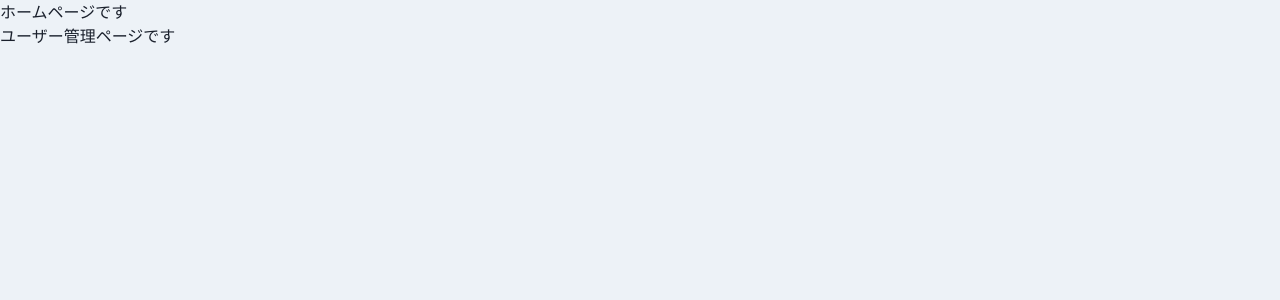
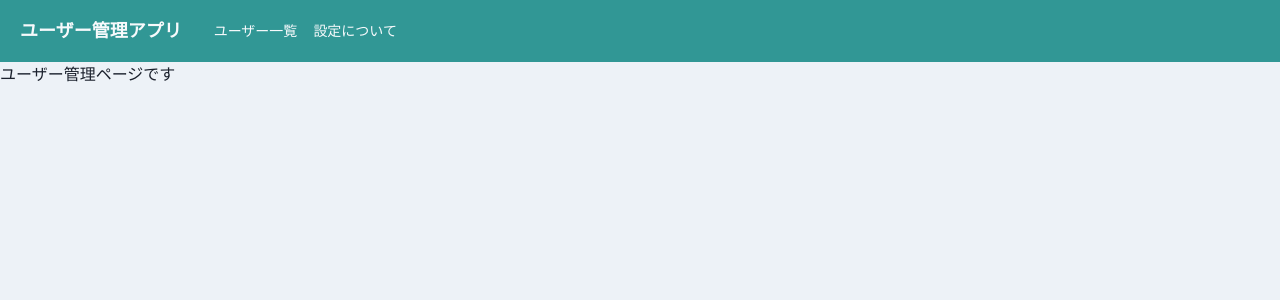
Before and after one commit to otaki0413/react-jake-app2, a React (Vite) app: page /home/user_management in a window 1280 px wide. Shown: the top 300 px of the page. Built offline with nearby package versions, Linux system fonts and the light colour scheme.

Commit message:
✨ ヘッダーのレイアウト作成とデザイン

```diff
--- a/package.json
+++ b/package.json
@@ -9,6 +9,7 @@
     "preview": "vite preview"
   },
   "dependencies": {
+    "@chakra-ui/icons": "^2.0.17",
     "@chakra-ui/react": "^2.5.1",
     "@emotion/react": "^11.10.6",
     "@emotion/styled": "^11.10.6",
--- /dev/null
+++ b/src/components/organisms/layout/Header.tsx
@@ -0,0 +1,83 @@
+import {
+  Box,
+  Button,
+  Drawer,
+  DrawerBody,
+  DrawerContent,
+  DrawerOverlay,
+  Flex,
+  Heading,
+  IconButton,
+  Link,
+  useDisclosure,
+} from "@chakra-ui/react";
+import { FC, memo } from "react";
+import { HamburgerIcon } from "@chakra-ui/icons";
+
+export const Header: FC = memo(() => {
+  const { isOpen, onOpen, onClose } = useDisclosure();
+  return (
+    <div>
+      <Flex
+        as="nav"
+        bg="teal.500"
+        color="gray.50"
+        align="center"
+        justify="space-between"
+        padding={{ base: 3, md: 5 }}
+      >
+        <Flex
+          align="center"
+          as="a"
+          mr={8}
+          _hover={{ cursor: "pointer" }}
+        >
+          <Heading
+            as="h1"
+            fontSize={{ base: "md", md: "lg" }}
+          >
+            ユーザー管理アプリ
+          </Heading>
+        </Flex>
+        <Flex
+          align="center"
+          fontSize="sm"
+          flexGrow={2}
+          display={{ base: "none", md: "flex" }}
+        >
+          <Box pr={4}>
+            <Link>ユーザー一覧</Link>
+          </Box>
+          <Link>設定について</Link>
+        </Flex>
+        <IconButton
+          aria-label="メニューボタン"
+          icon={<HamburgerIcon />}
+          size="sm"
+          variant="unstyled"
+          display={{ base: "block", md: "none" }}
+          onClick={onOpen}
+        />
+      </Flex>
+      <Drawer
+        placement="left"
+        size="xs"
+        onClose={onClose}
+        isOpen={isOpen}
+      >
+        <DrawerOverlay>
+          <DrawerContent>
+            <DrawerBody
+              p={0}
+              bg="gray.100"
+            >
+              <Button w="100%">TOP</Button>
+              <Button w="100%">ユーザー一覧</Button>
+              <Button w="100%">設定</Button>
+            </DrawerBody>
+          </DrawerContent>
+        </DrawerOverlay>
+      </Drawer>
+    </div>
+  );
+});
--- /dev/null
+++ b/src/components/templates/HeaderLayout.tsx
@@ -0,0 +1,17 @@
+import { FC, memo, ReactNode } from "react";
+import { Header } from "../organisms/layout/Header";
+
+type Props = {
+  children: ReactNode;
+};
+
+// ヘッダーのレイアウトのテンプレ
+export const HeaderLayout: FC<Props> = memo((props) => {
+  const { children } = props;
+  return (
+    <>
+      <Header />
+      {children}
+    </>
+  );
+});
--- a/src/router/Router.tsx
+++ b/src/router/Router.tsx
@@ -5,6 +5,7 @@ import { Login } from "../components/pages/Login";
 import { Page404 } from "../components/pages/Page404";
 import { Setting } from "../components/pages/Setting";
 import { UserManagement } from "../components/pages/UserManagement";
+import { HeaderLayout } from "../components/templates/HeaderLayout";
 
 export const Router: FC = () => {
   return (
@@ -15,18 +16,25 @@ export const Router: FC = () => {
       />
       {/* ネストされたルート */}
       <Route
-        path="home"
+        path="/home"
         element={<Home />}
-      >
-        <Route
-          path="user_management"
-          element={<UserManagement />}
-        />
-        <Route
-          path="setting"
-          element={<Setting />}
-        />
-      </Route>
+      />
+      <Route
+        path="/home/user_management"
+        element={
+          <HeaderLayout>
+            <UserManagement />
+          </HeaderLayout>
+        }
+      />
+      <Route
+        path="/home/setting"
+        element={
+          <HeaderLayout>
+            <Setting />
+          </HeaderLayout>
+        }
+      />
       <Route
         path="/*"
         element={<Page404 />}
```
Also changed, not shown: 1 other file (tests, documents, lock files or other folders).
